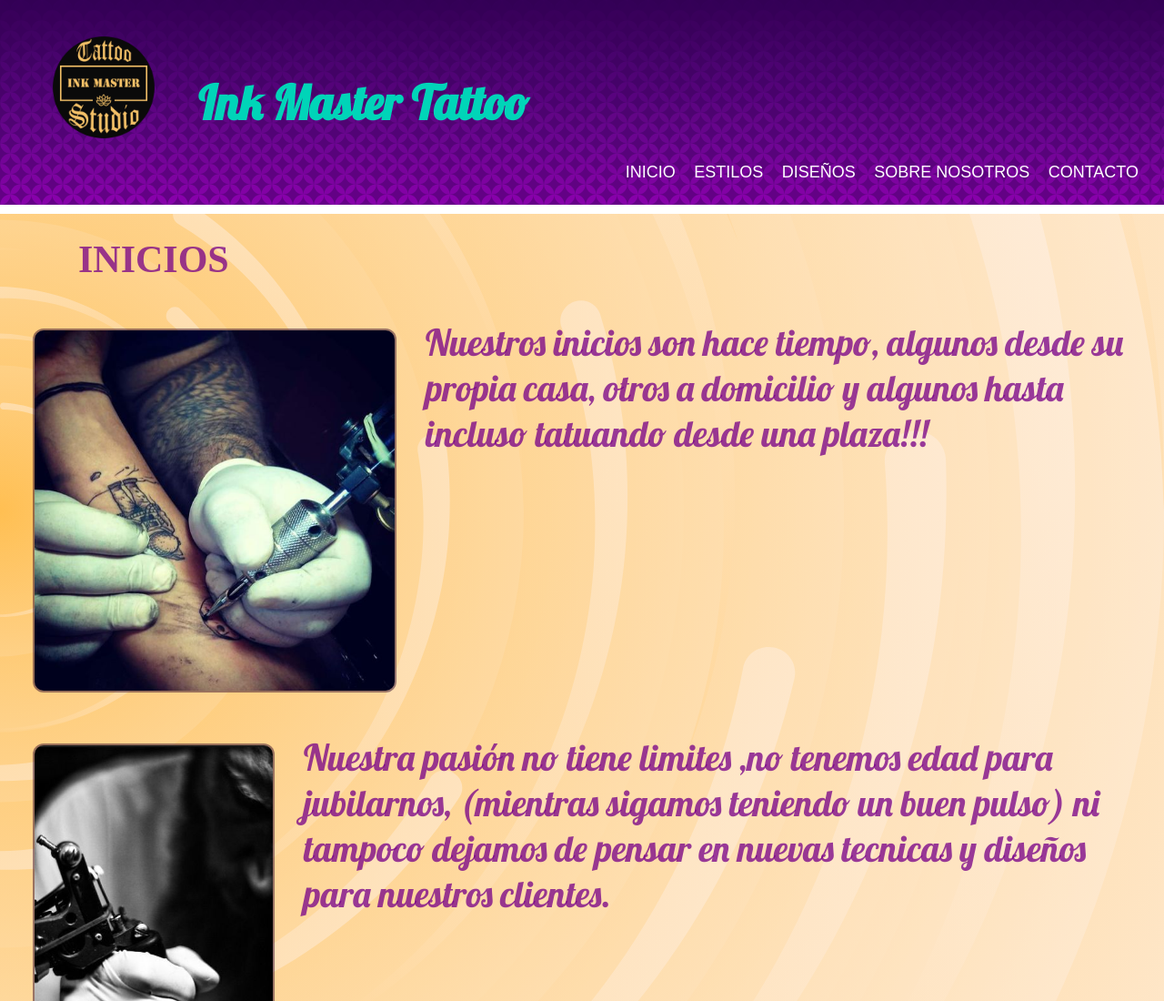
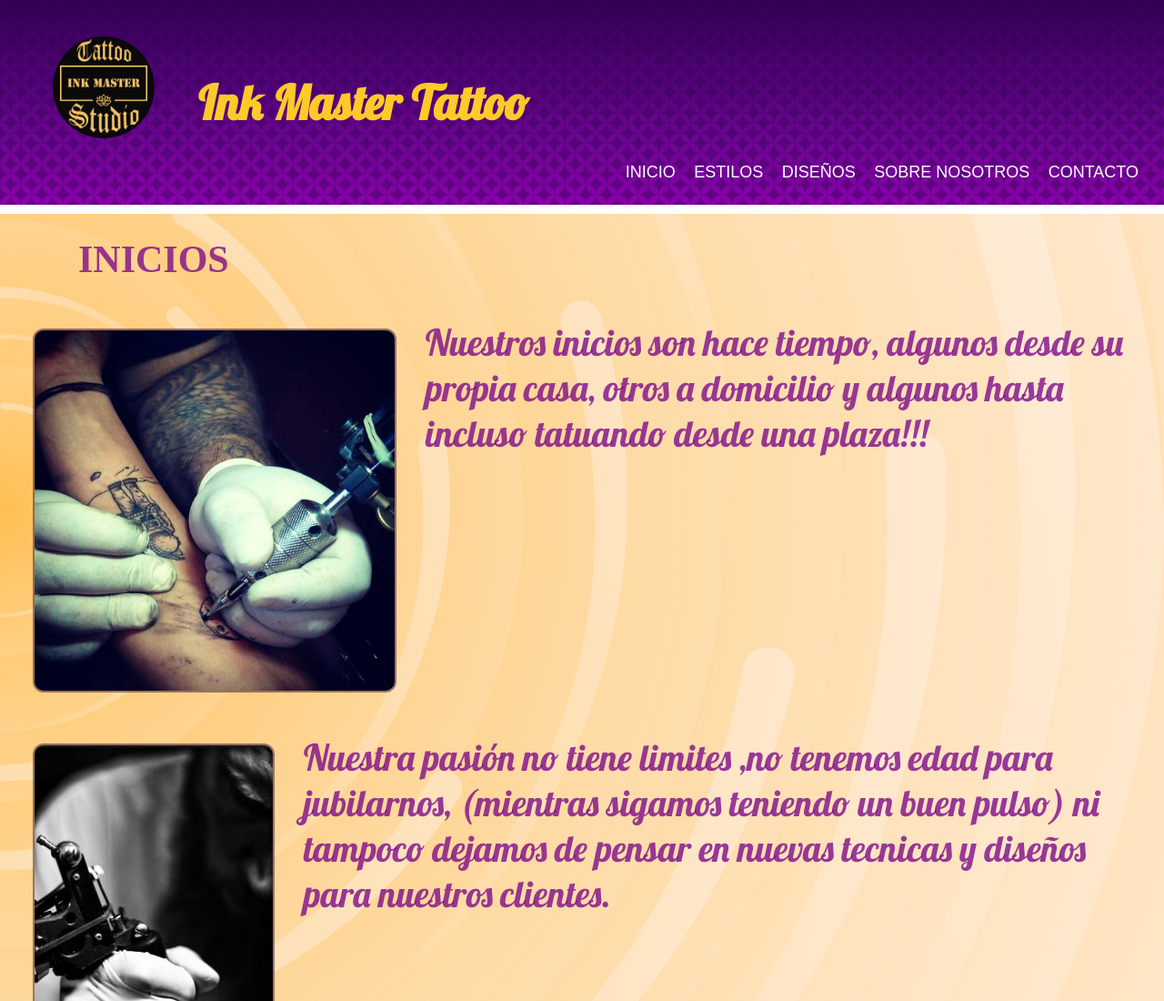
Before and after one commit to FedeCallejon/INK-Master-Tattoo, a website: page index.html in a window 1280 px wide. Shown: the top 1100 px of the page at 91% size. Drawn offline with nearby package versions, Linux system fonts and the light colour scheme; files that its build step writes are made by us from their sources; a web font is replaced by a local one.

Commit message:
h1 color nuevo

```diff
--- a/scss/estilos.scss
+++ b/scss/estilos.scss
@@ -1,4 +1,5 @@
 $color-primario: #780188c2;
+$color-1: #ffca28;
 
 * {
     margin: 0;
@@ -59,7 +60,7 @@ h1 {
     justify-content: center;
     padding-left: 25px;
     border: 25px;
-    color: #00d4b8;
+    color: $color-1;
     padding: 30px;
     margin: 14px;
     font-size: 52px;
```
